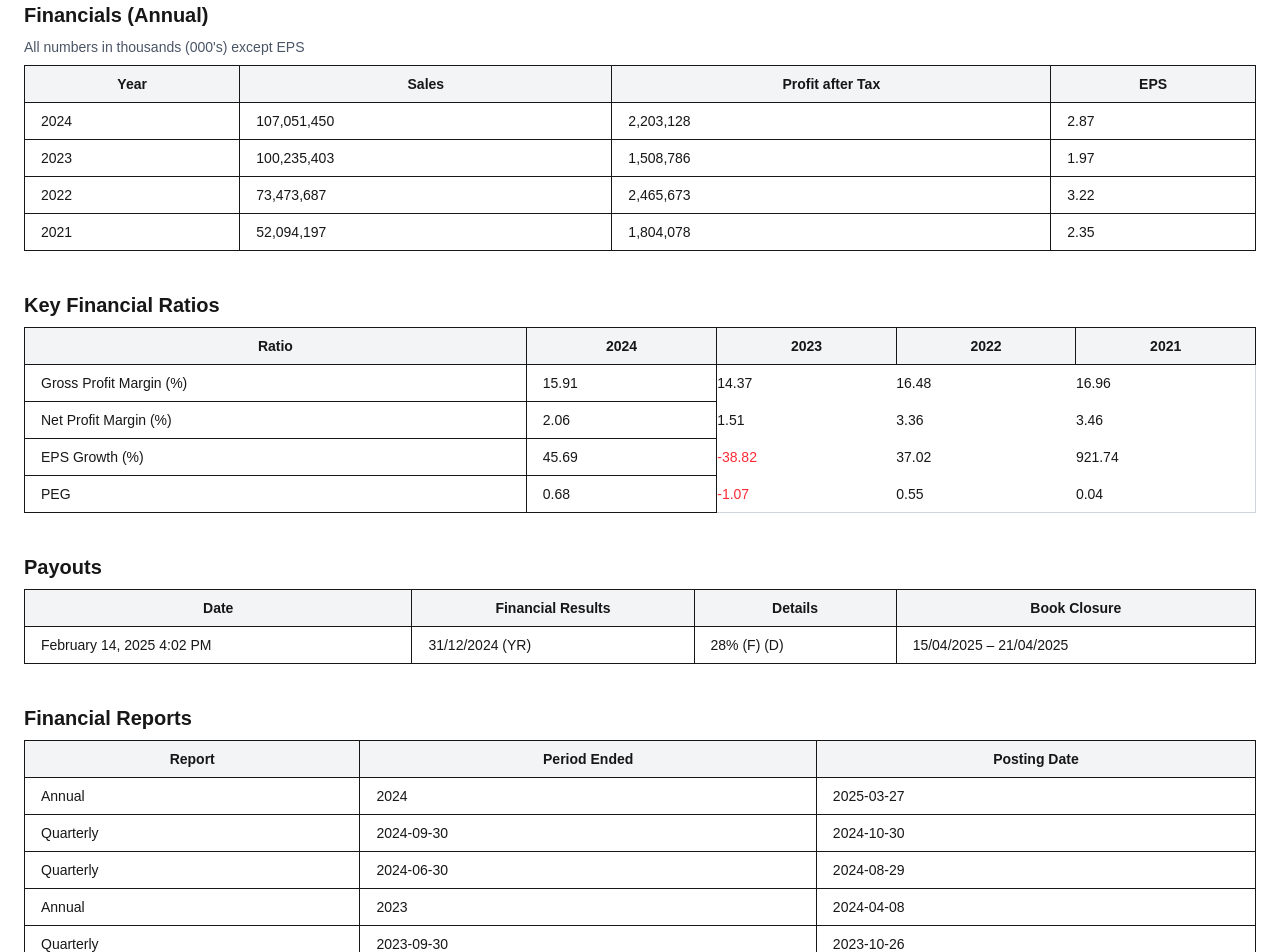
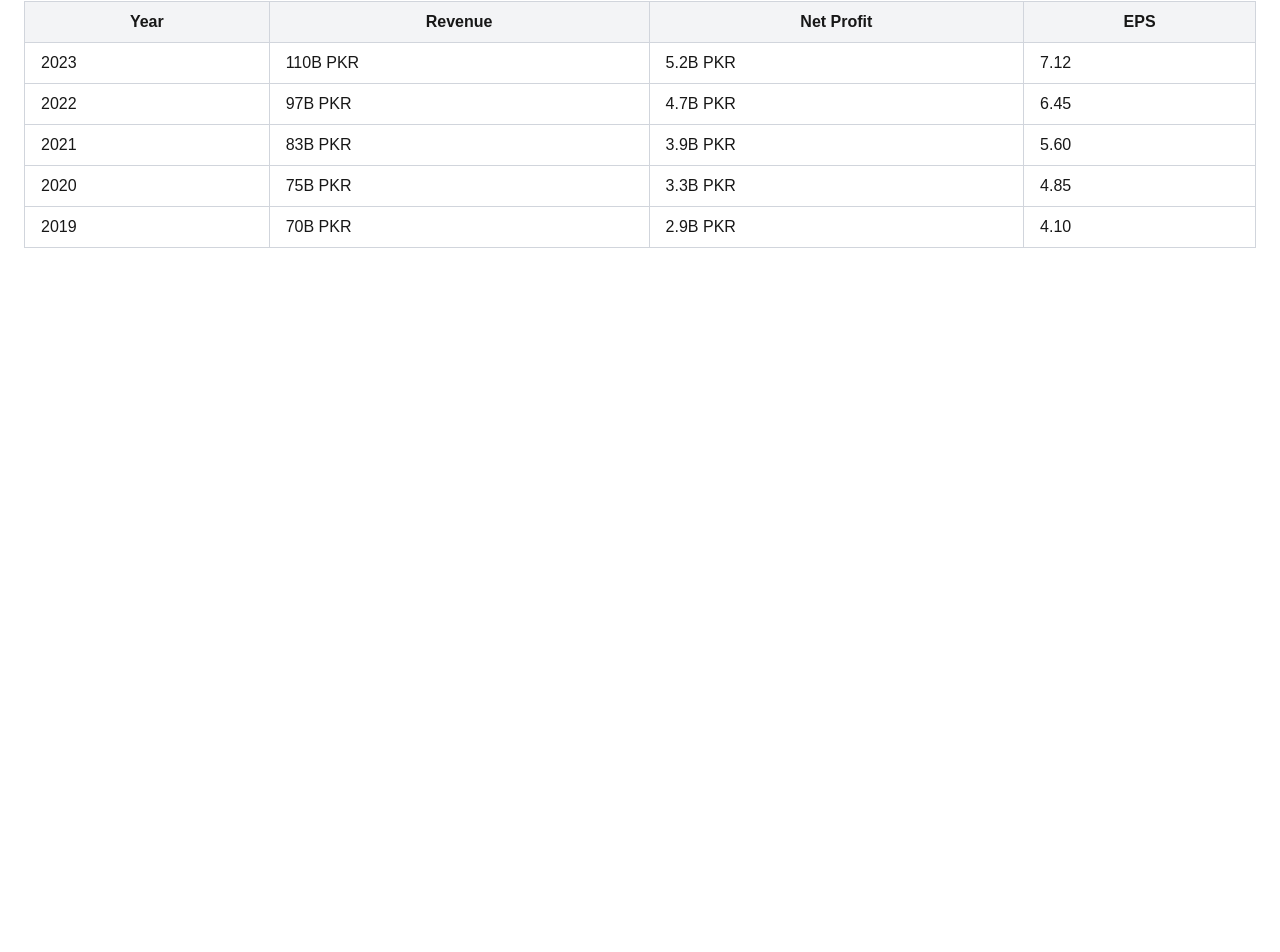
Before and after one commit to zulfiqaralimir/FCEPL-research, a Next.js app: page /financials in a window 1280 px wide. Shown: the part 127-1079 px from the top of the page. After the commit the page ends 800 px from the top, so only its background shows below. Built offline with nearby package versions, Linux system fonts and the light colour scheme.

Commit message:
Updated news page with FCEPL Q1–Q4 2024 announcements

```diff
--- a/app/financials/page.tsx
+++ b/app/financials/page.tsx
@@ -1,117 +1,44 @@
+// app/financials/page.tsx
+
+type FinancialData = {
+  year: number;
+  revenue: string;
+  netProfit: string;
+  eps: string;
+};
+
+const mockFinancials: FinancialData[] = [
+  { year: 2023, revenue: "110B PKR", netProfit: "5.2B PKR", eps: "7.12" },
+  { year: 2022, revenue: "97B PKR", netProfit: "4.7B PKR", eps: "6.45" },
+  { year: 2021, revenue: "83B PKR", netProfit: "3.9B PKR", eps: "5.60" },
+  { year: 2020, revenue: "75B PKR", netProfit: "3.3B PKR", eps: "4.85" },
+  { year: 2019, revenue: "70B PKR", netProfit: "2.9B PKR", eps: "4.10" },
+];
+
 export default function FinancialsPage() {
   return (
-      <div className="space-y-10">
-        <h1 className="text-2xl font-bold mb-4">FCEPL Financials</h1>
-
-        {/* Financial Summary */}
-        <section>
-          <h2 className="text-xl font-semibold mb-2">Financials (Annual)</h2>
-          <p className="text-sm text-gray-600 mb-2">All numbers in thousands (000's) except EPS</p>
-          <table className="w-full table-auto border border-gray-300 text-sm">
-            <thead className="bg-gray-100 font-semibold">
+    <div>
+      <h1 className="text-2xl font-bold mb-4">FCEPL Financial Performance</h1>
+      <table className="w-full table-auto border-collapse border border-gray-300">
+        <thead className="bg-gray-100">
           <tr>
-                <th className="border px-4 py-2">Year</th>
-                <th className="border px-4 py-2">Sales</th>
-                <th className="border px-4 py-2">Profit after Tax</th>
-                <th className="border px-4 py-2">EPS</th>
+            <th className="border border-gray-300 px-4 py-2">Year</th>
+            <th className="border border-gray-300 px-4 py-2">Revenue</th>
+            <th className="border border-gray-300 px-4 py-2">Net Profit</th>
+            <th className="border border-gray-300 px-4 py-2">EPS</th>
           </tr>
         </thead>
         <tbody>
-              {[
-                { year: 2024, sales: "107,051,450", profit: "2,203,128", eps: "2.87" },
-                { year: 2023, sales: "100,235,403", profit: "1,508,786", eps: "1.97" },
-                { year: 2022, sales: "73,473,687", profit: "2,465,673", eps: "3.22" },
-                { year: 2021, sales: "52,094,197", profit: "1,804,078", eps: "2.35" },
-              ].map((item) => (
-                <tr key={item.year}>
-                  <td className="border px-4 py-2">{item.year}</td>
-                  <td className="border px-4 py-2">{item.sales}</td>
-                  <td className="border px-4 py-2">{item.profit}</td>
-                  <td className="border px-4 py-2">{item.eps}</td>
+          {mockFinancials.map((row) => (
+            <tr key={row.year}>
+              <td className="border border-gray-300 px-4 py-2">{row.year}</td>
+              <td className="border border-gray-300 px-4 py-2">{row.revenue}</td>
+              <td className="border border-gray-300 px-4 py-2">{row.netProfit}</td>
+              <td className="border border-gray-300 px-4 py-2">{row.eps}</td>
             </tr>
           ))}
         </tbody>
       </table>
-        </section>
-
-        {/* Ratios */}
-        <section>
-          <h2 className="text-xl font-semibold mb-2">Key Financial Ratios</h2>
-          <table className="w-full table-auto border border-gray-300 text-sm">
-            <thead className="bg-gray-100 font-semibold">
-              <tr>
-                <th className="border px-4 py-2">Ratio</th>
-                <th className="border px-4 py-2">2024</th>
-                <th className="border px-4 py-2">2023</th>
-                <th className="border px-4 py-2">2022</th>
-                <th className="border px-4 py-2">2021</th>
-              </tr>
-            </thead>
-            <tbody>
-              <tr><td className="border px-4 py-2">Gross Profit Margin (%)</td><td className="border px-4 py-2">15.91</td><td>14.37</td><td>16.48</td><td>16.96</td></tr>
-              <tr><td className="border px-4 py-2">Net Profit Margin (%)</td><td className="border px-4 py-2">2.06</td><td>1.51</td><td>3.36</td><td>3.46</td></tr>
-              <tr><td className="border px-4 py-2">EPS Growth (%)</td><td className="border px-4 py-2">45.69</td><td className="text-red-500">-38.82</td><td>37.02</td><td>921.74</td></tr>
-              <tr><td className="border px-4 py-2">PEG</td><td className="border px-4 py-2">0.68</td><td className="text-red-500">-1.07</td><td>0.55</td><td>0.04</td></tr>
-            </tbody>
-          </table>
-        </section>
-
-        {/* Payouts */}
-        <section>
-          <h2 className="text-xl font-semibold mb-2">Payouts</h2>
-          <table className="w-full table-auto border border-gray-300 text-sm">
-            <thead className="bg-gray-100 font-semibold">
-              <tr>
-                <th className="border px-4 py-2">Date</th>
-                <th className="border px-4 py-2">Financial Results</th>
-                <th className="border px-4 py-2">Details</th>
-                <th className="border px-4 py-2">Book Closure</th>
-              </tr>
-            </thead>
-            <tbody>
-              <tr>
-                <td className="border px-4 py-2">February 14, 2025 4:02 PM</td>
-                <td className="border px-4 py-2">31/12/2024 (YR)</td>
-                <td className="border px-4 py-2">28% (F) (D)</td>
-                <td className="border px-4 py-2">15/04/2025 – 21/04/2025</td>
-              </tr>
-            </tbody>
-          </table>
-        </section>
-
-        {/* Financial Reports */}
-        <section>
-          <h2 className="text-xl font-semibold mb-2">Financial Reports</h2>
-          <table className="w-full table-auto border border-gray-300 text-sm">
-            <thead className="bg-gray-100 font-semibold">
-              <tr>
-                <th className="border px-4 py-2">Report</th>
-                <th className="border px-4 py-2">Period Ended</th>
-                <th className="border px-4 py-2">Posting Date</th>
-              </tr>
-            </thead>
-            <tbody>
-              {[
-                ["Annual", "2024", "2025-03-27"],
-                ["Quarterly", "2024-09-30", "2024-10-30"],
-                ["Quarterly", "2024-06-30", "2024-08-29"],
-                ["Annual", "2023", "2024-04-08"],
-                ["Quarterly", "2023-09-30", "2023-10-26"],
-                ["Quarterly", "2023-06-30", "2023-08-30"],
-                ["Quarterly", "2023-03-31", "2023-04-28"],
-                ["Annual", "2022", "2023-03-27"],
-                ["Quarterly", "2022-09-30", "2022-10-28"],
-                ["Quarterly", "2022-06-30", "2022-08-31"],
-              ].map(([type, period, date], i) => (
-                <tr key={i}>
-                  <td className="border px-4 py-2">{type}</td>
-                  <td className="border px-4 py-2">{period}</td>
-                  <td className="border px-4 py-2">{date}</td>
-                </tr>
-              ))}
-            </tbody>
-          </table>
-        </section>
     </div>
   );
 }
--- a/app/news/page.tsx
+++ b/app/news/page.tsx
@@ -1,49 +1,42 @@
-// app/news/page.tsx
+export default function NewsPage() {
+    const announcements = [
+      { date: "Apr 14, 2025", time: "1:17 PM", title: "Board Meeting 1st Quarter 2025" },
+      { date: "Mar 27, 2025", time: "11:57 AM", title: "Transmission of Annual Report for the Year Ended 2024" },
+      { date: "Mar 27, 2025", time: "11:57 AM", title: "FCEPL Notice of Annual General Meeting" },
+      { date: "Feb 14, 2025", time: "8:00 AM", title: "Financial Results for the Year Ended 2024" },
+      { date: "Feb 6, 2025", time: "8:18 AM", title: "Annual Board Meeting" },
+      { date: "Nov 27, 2024", time: "3:27 PM", title: "Analyst Briefing for 3rd Quarter 2024 Presentation - FrieslandCampina Engro Limited." },
+      { date: "Nov 27, 2024", time: "2:58 PM", title: "Analyst Briefing for 3rd Quarter 2024 Presentation - FrieslandCampina Engro Limited." },
+      { date: "Nov 26, 2024", time: "8:26 AM", title: "Analyst Briefing of FrieslandCampina Engro Pakistan Limited 2024" },
+      { date: "Oct 30, 2024", time: "3:00 PM", title: "Transmission of 3rd Quarterly Report for the Period Ended September 30, 2024" },
+    ];
 
-type NewsItem = {
-    title: string;
-    date: string;
-    summary: string;
-    link: string;
-  };
-
-  const mockNews: NewsItem[] = [
-    {
-      title: "FCEPL Announces Q1 2024 Results",
-      date: "April 5, 2024",
-      summary: "FrieslandCampina Engro reported a YoY revenue growth of 8% in Q1. EPS stood at PKR 2.01.",
-      link: "https://www.fcepl.com.pk/financial-results/",
-    },
-    {
-      title: "Dividend Announcement: FCEPL Declares Interim Dividend",
-      date: "March 15, 2024",
-      summary: "Board of Directors approved an interim cash dividend of PKR 3.00 per share.",
-      link: "https://dps.psx.com.pk/",
-    },
-    {
-      title: "FCEPL Hosts Analyst Briefing",
-      date: "February 22, 2024",
-      summary: "The company shared its strategic roadmap and future growth plans with analysts.",
-      link: "https://www.fcepl.com.pk/newsroom/",
-    },
-  ];
-
-  export default function NewsPage() {
     return (
       <div>
-        <h1 className="text-2xl font-bold mb-4">FCEPL News & Announcements</h1>
-        <ul className="space-y-4">
-          {mockNews.map((item, index) => (
-            <li key={index} className="bg-white shadow rounded p-4 border border-gray-200">
-              <h2 className="text-xl font-semibold text-blue-700">{item.title}</h2>
-              <p className="text-sm text-gray-500">{item.date}</p>
-              <p className="mt-2">{item.summary}</p>
-              <a href={item.link} target="_blank" rel="noopener noreferrer" className="text-blue-600 underline mt-2 inline-block">
-                Read more
-              </a>
-            </li>
-          ))}
-        </ul>
+        <h1 className="text-2xl font-bold mb-6">FCEPL News & Announcements</h1>
+
+        <table className="w-full table-auto border border-gray-300 text-sm">
+          <thead className="bg-gray-100 font-semibold">
+            <tr>
+              <th className="border px-4 py-2">Date</th>
+              <th className="border px-4 py-2">Time</th>
+              <th className="border px-4 py-2">Symbol</th>
+              <th className="border px-4 py-2">Company Name</th>
+              <th className="border px-4 py-2">Title</th>
+            </tr>
+          </thead>
+          <tbody>
+            {announcements.map((item, index) => (
+              <tr key={index} className="hover:bg-gray-50">
+                <td className="border px-4 py-2">{item.date}</td>
+                <td className="border px-4 py-2">{item.time}</td>
+                <td className="border px-4 py-2">FCEPL</td>
+                <td className="border px-4 py-2">Frieslandcampina Engro Pakistan Limited</td>
+                <td className="border px-4 py-2">{item.title}</td>
+              </tr>
+            ))}
+          </tbody>
+        </table>
       </div>
     );
   }
```
Lines whose indentation alone changed are shown as unchanged.
